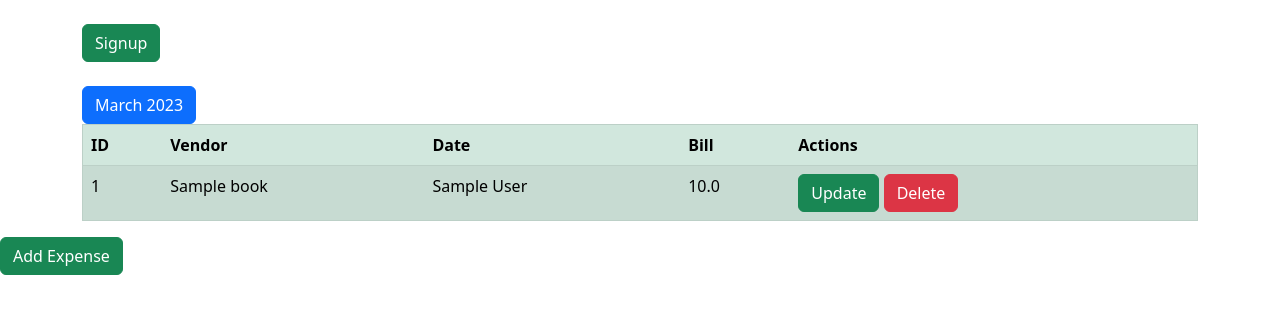
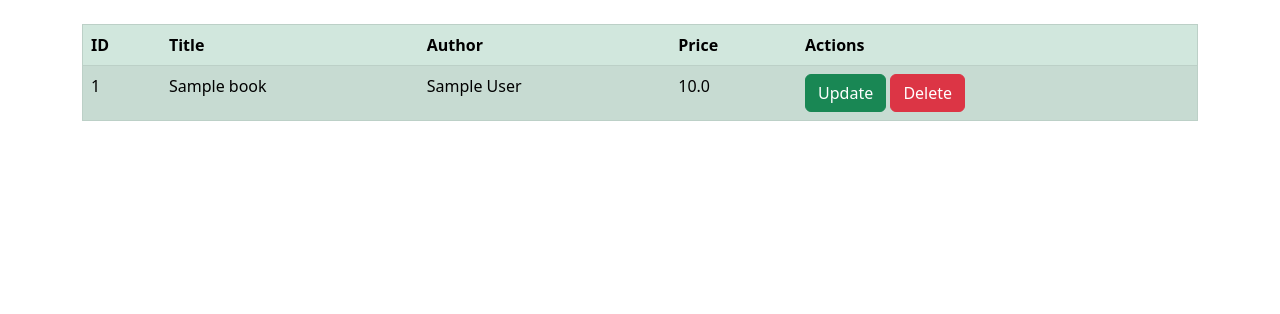
Before and after one commit to ManasiBendale/The-Reading-Circle, a Flask app: page / in a window 1280 px wide. Shown: the part 82-396 px from the top of the page. Run offline with Flask 3, Linux system fonts and the light colour scheme; tables that the repository leaves empty hold one stand-in row (values such as "Sample post"); some libraries are stand-ins or nearby versions.

Commit message:
Updated index.html

```diff
--- a/templates/index.html
+++ b/templates/index.html
@@ -15,18 +15,14 @@
                 {% endfor %}
             {% endif %}
         {% endwith %}
-        <button class="btn btn-success" data-bs-toggle="modal" data-bs-target="#signup_modal" st>Signup</button>
 
-<div class="form-group">
-                  <button class="btn btn-primary mt-4" type="submit">March 2023</button>
-               </div>
         <table class="table table-success table-striped table-hover" border="1">
             <thead>
                 <tr>
                     <th>ID</th>
-                    <th>Vendor</th>
-                    <th>Date</th>
-                    <th>Bill</th>
+                    <th>Title</th>
+                    <th>Author</th>
+                    <th>Price</th>
                      <th colspan="2">Actions</th>
                 </tr>
             </thead>
@@ -49,7 +45,7 @@
    <div class="modal-dialog">
       <div class="modal-content">
          <div class="modal-header">
-            <h4 class="modal-title">Update Expense</h4>
+            <h4 class="modal-title">Update Book</h4>
          </div>
          <div class="modal-body">
 
@@ -58,7 +54,7 @@
 
                <div class="form-group">
 
-                  <label>Vendor</label>
+                  <label>Title:</label>
 		           <input type="hidden"  name="id" value="{{book.id}}">
                   <input type="text" class="form-control" name="title" value="{{book.title}}" >
 
@@ -67,17 +63,17 @@
 
 
                 <div class="form-group">
-                  <label>Date</label>
+                  <label>Author:</label>
                   <input type="text" class="form-control" name="author" value="{{book.author}}">
                </div>
 
                  <div class="form-group">
-                  <label>Bill</label>
+                  <label>Price:</label>
                   <input type="number" class="form-control" name="price" value="{{book.price}}">
                </div>
 
                <div class="form-group">
-                  <button class="btn btn-primary mt-4" type="submit">Update Expense</button>
+                  <button class="btn btn-primary mt-4" type="submit">Update Book</button>
                </div>
 
 
@@ -108,54 +104,4 @@
         </table>
     </div>
 
-<button class="btn btn-success" data-bs-toggle="modal" data-bs-target="#insert_modal" st>Add Expense</button>
-<div id="insert_modal" class="modal fade" role="dialog">
-   <div class="modal-dialog">
-      <div class="modal-content">
-         <div class="modal-header">
-            <h4 class="modal-title">Add Book</h4>
-         </div>
-         <div class="modal-body">
-
-            <form action="{{url_for('insert_book')}}" method="POST">
-
-
-               <div class="form-group">
-                  <label>Vendor</label>
-                  <input type="text" class="form-control" name="title" required="1">
-               </div>
-
-
-                <div class="form-group">
-                  <label>Date</label>
-                  <input type="text" class="form-control" name="author" required="1">
-               </div>
-
-                 <div class="form-group">
-                  <label>Bill</label>
-                  <input type="number" class="form-control" name="price" required="1">
-               </div>
-
-               <div class="form-group">
-                  <button class="btn btn-primary mt-4" type="submit">Add Expense</button>
-               </div>
-
-
-            </form>
-
-
-         </div>
-
-
-         <div class="modal-footer">
-            <button type="button" class="btn btn-secondary" data-bs-dismiss="modal">Close</button>
-
-         </div>
-
-      </div>
-   </div>
-
-</div>
-
-
 {% endblock %}
```
